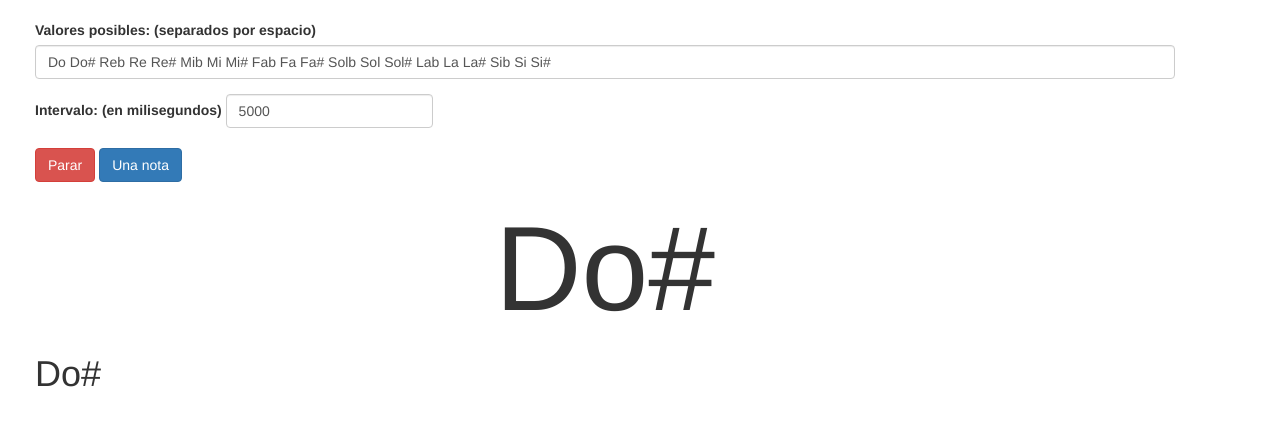
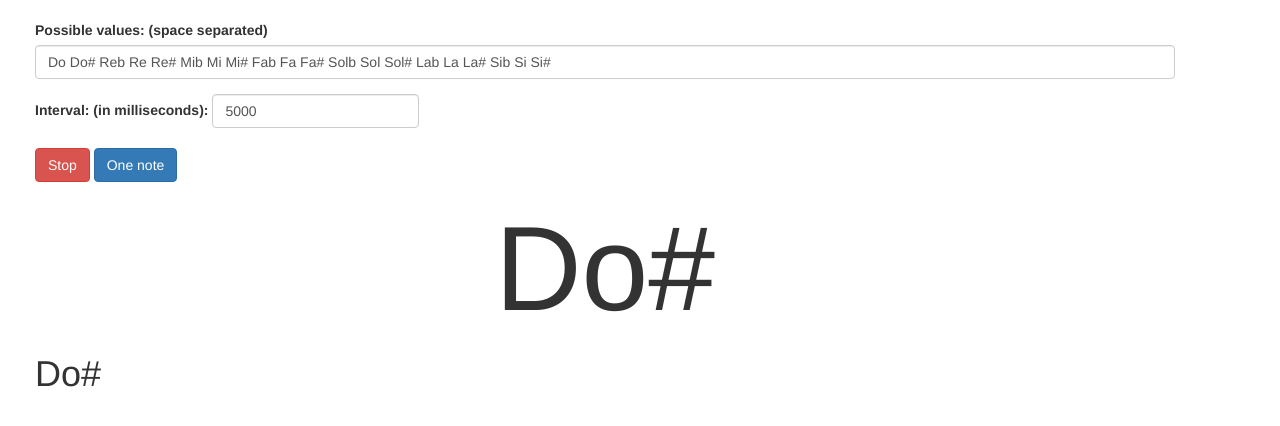
Before and after one commit to vmartinv/notes-location-trainer, a plain HTML site: page index.html in a window 1280 px wide. Drawn offline with Linux system fonts and the light colour scheme.

Commit message:
translated to english

```diff
--- a/index.html
+++ b/index.html
@@ -2,7 +2,7 @@
 <html lang="en">
     <head>
         <meta charset="utf-8">
-        <title>Simulador de notas</title>
+        <title>Notes location trainer</title>
         <link rel="icon" href="favicon.ico" type="image/x-icon" />
         <script src="js/jquery.min.js"></script>
         <script src="js/bootstrap.min.js"></script>
@@ -32,7 +32,7 @@
                     running = false;
                     $('#state').removeClass('btn-danger');
                     $('#state').addClass('btn-success');
-                    $('#state').text('Seguir');
+                    $('#state').text('Start');
                 }
                 else{
                     running = true;
@@ -40,7 +40,7 @@
                         newNoteTim();
                     $('#state').removeClass('btn-success');
                     $('#state').addClass('btn-danger');
-                    $('#state').text('Parar');
+                    $('#state').text('Stop');
                 }
             }
             function setInterval(){
@@ -54,18 +54,18 @@
     <body>
         <div class="container" style="margin:20px">
             <div class="form-group">
-                <label for="values">Valores posibles: (separados por espacio)</label>
+                <label for="values">Possible values: (space separated)</label>
                 <input type="text" class="form-control" id="values" value="Do Do# Reb Re Re# Mib Mi Mi# Fab Fa Fa# Solb Sol Sol# Lab La La# Sib Si Si#">
             </div>
             <div class="form-inline">
                 <div class="form-inline">
-                    <label for="interval">Intervalo: (en milisegundos)</label>
+                    <label for="interval">Interval: (in milliseconds):</label>
                     <input type="number" class="form-control" size="8" id="interval" oninput="setInterval()" value="5000">
                 </div>
                 <br/>
                 <div class="form-group">
-                    <button id="state" class="btn btn-danger" onclick="startStop()">Parar</button>
-                    <button id="state" class="btn btn-primary" onclick="newNote()">Una nota</button>
+                    <button id="state" class="btn btn-danger" onclick="startStop()">Stop</button>
+                    <button id="state" class="btn btn-primary" onclick="newNote()">One note</button>
                 </div>
             </div>
             <center><h1 id="notes2" style="font-size:120px;"></h1></center>
```
